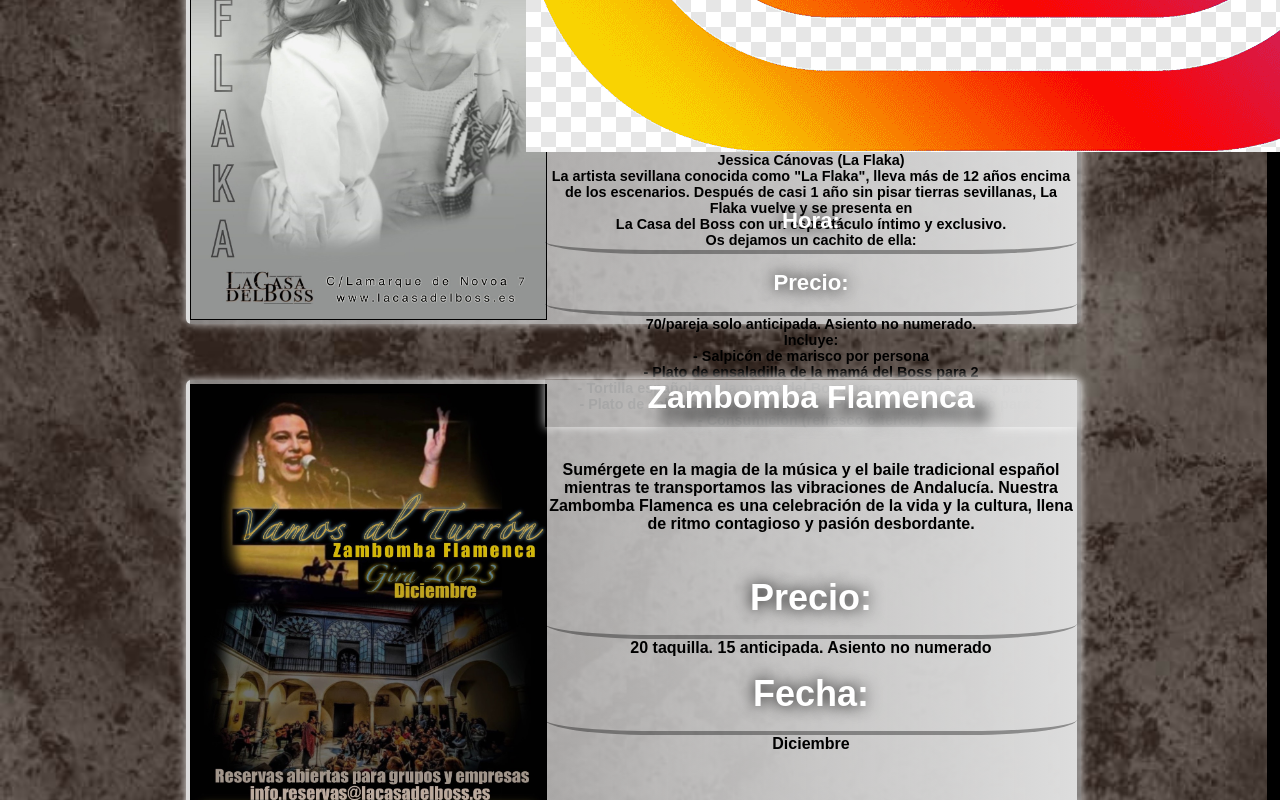
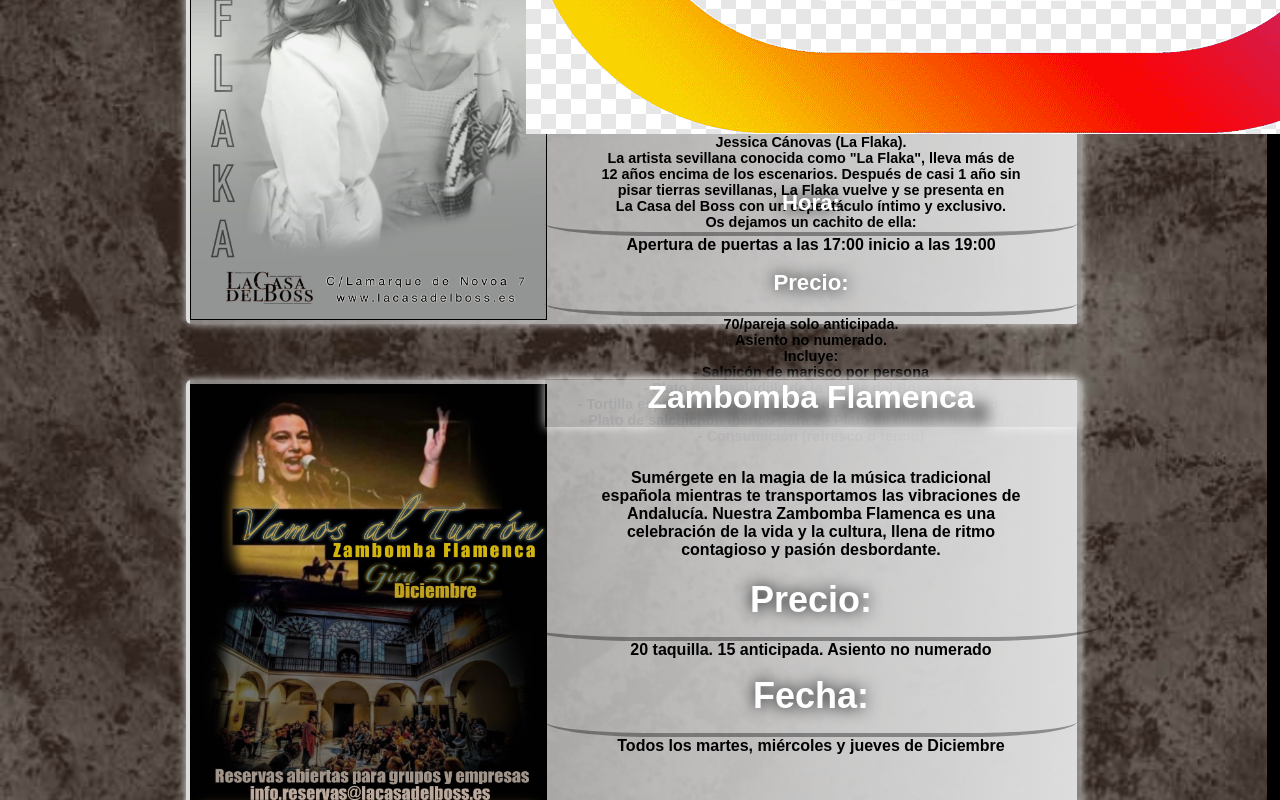
Before and after one commit to LuisRamirezdeVerger/ProjectDestiny, a React (Create React App) app: page /horarios in a window 1280 px wide. Shown: the part 1840-2640 px from the top of the page. Built offline with nearby package versions, Linux system fonts and the light colour scheme; a web font is replaced by a local one.

Commit message:
Events finished

```diff
--- a/src/components/Horarios.css
+++ b/src/components/Horarios.css
@@ -207,8 +207,10 @@
 
 @media ( max-width: 768px){
     .horarioBackground{
-      height: 80vh;
+      height: 300vh;
       margin-bottom: -6vh;
+      width: 100%;
+      max-width: 100%;
     }
 
     .calendario{
@@ -230,11 +232,10 @@
         margin: 0 auto;
     }
 
-    .horarioBackground{
+    /* .horarioBackground{
       height: 170vh;
-      width: 100%;
-      max-width: 100%;
-    }
+
+    } */
 
     .cartelBackground{
       display: flex;
--- a/src/components/Horarios.js
+++ b/src/components/Horarios.js
@@ -156,8 +156,9 @@ const Horarios = () => {
               </h4>
             <p className="p-InformacionFlaka" style={{ color: "white" }}>
               {/* <h2 className="h2-Informacion"> {" "}</h2> */}
-              <h4 className="h4Jess">
-                Jessica Cánovas (La Flaka)
+              <h4 className="h4Jess" style={{width:"80%"}}>
+                <div></div>
+                Jessica Cánovas (La Flaka).
                 <br /> La artista sevillana conocida como "La Flaka", lleva más
                 de 12 años encima de los escenarios. Después de casi 1 año sin
                 pisar tierras sevillanas, La Flaka vuelve y se presenta en<br/> La
@@ -166,12 +167,13 @@ const Horarios = () => {
                 Os dejamos un cachito de ella:
               </h4>{" "}
               <h2 className="h2-Informacion">Hora:</h2>
-              {/* <h4 className="h4-Informacion">
-                Apertura de puertas a las 18:00 inicio a las 19:00
-              </h4> */}
+              <h4 className="h4-Informacion">
+                Apertura de puertas a las 17:00 inicio a las 19:00
+              </h4>
+
               <h2 className="h2-Informacion">Precio:</h2>
               <h4 className="h4Jess">
-                70/pareja solo anticipada. Asiento no numerado.
+                70/pareja solo anticipada. <br/>Asiento no numerado.
                 <br /> Incluye:
               <br/>
                 - Salpicón de marisco por persona <br/>- Plato de ensaladilla de la
@@ -197,10 +199,10 @@ const Horarios = () => {
             <h1 style={{ color: "white" }}>Zambomba Flamenca</h1>
           </div>
           <div className="informacion">
-            <p className="p-Informacion" style={{ color: "white", fontSize: "3vh" }}>
+            <p className="p-Informacion" style={{ color: "white", fontSize: "3vh", paddingTop:"1vh" }}>
               {/* <h2 className="h2-Informacion">Los artistas:</h2> */}
-              <h4>
-              Sumérgete en la magia de la música y el baile tradicional español mientras te transportamos las vibraciones de Andalucía. Nuestra Zambomba Flamenca es una celebración de la vida y la cultura,
+              <h4 style={{textAlign:"center", width:"80%"}}>
+              Sumérgete en la magia de la música tradicional española mientras te transportamos las vibraciones de Andalucía. Nuestra Zambomba Flamenca es una celebración de la vida y la cultura,
               llena de ritmo contagioso y pasión desbordante.
               </h4>{" "}
               <br />
@@ -216,12 +218,12 @@ const Horarios = () => {
               <h4 className="h4-Informacion">
                 {" "}
               </h4>
-              <h2 className="h2-Informacion">Precio:</h2>
-              <h4 className="h4-Informacion">
+              <h2 className="h2-Informacion" style={{margin: "-3vh"}}>Precio:</h2>
+              <h4 className="h4-Informacion" style={{paddingTop: "3vh"}}>
                 20 taquilla. 15 anticipada. Asiento no numerado
               </h4>
               <h2 className="h2-Informacion">Fecha:</h2>
-              <h4 className="h4-Informacion"> Diciembre</h4>
+              <h4 className="h4-Informacion"> Todos los martes, miércoles y jueves de Diciembre</h4>
             </p>
           </div>
         </div>
```
